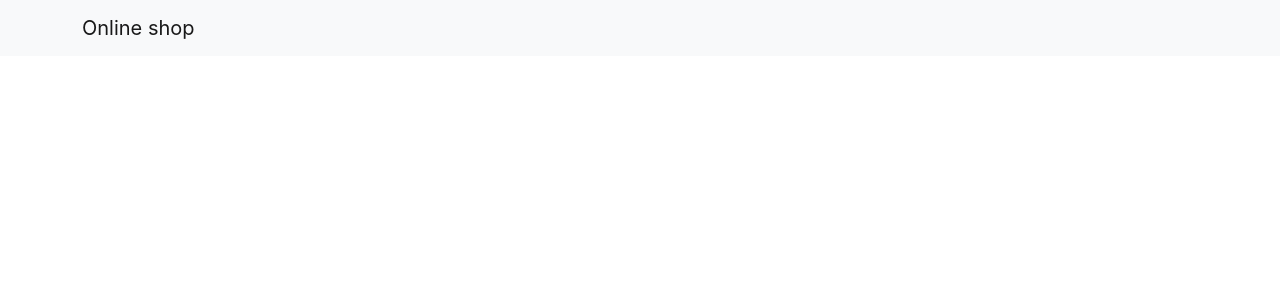
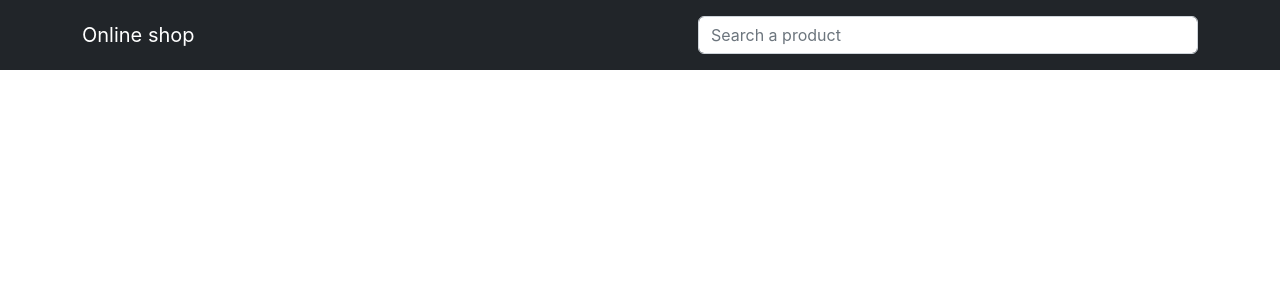
Before and after one commit to MarijaPaunovic/react-online-shop, a React (Create React App) app: page / in a window 1280 px wide. Shown: the top 300 px of the page. Built offline with nearby package versions, Linux system fonts and the light colour scheme.

Commit message:
add react icons

```diff
--- a/package.json
+++ b/package.json
@@ -10,7 +10,8 @@
     "react": "^18.2.0",
     "react-bootstrap": "^2.5.0",
     "react-dom": "^18.2.0",
-    "react-scripts": "^2.1.3",
+    "react-icons": "^4.4.0",
+    "react-scripts": "^5.0.1",
     "web-vitals": "^2.1.4"
   },
   "scripts": {
--- a/src/component/Header/Header.js
+++ b/src/component/Header/Header.js
@@ -1,4 +1,5 @@
 import React from 'react';
+import { FormControl, Nav } from 'react-bootstrap';
 import Container from 'react-bootstrap/Container';
 import Navbar from 'react-bootstrap/Navbar';
 import './Header.css'
@@ -6,11 +7,19 @@ import './Header.css'
 function Header() {
     return (
         <div className='header'>
-            <Navbar bg="light" variant='light'>
+            <Navbar bg="dark" variant='dark'>
                 <Container>
                     <Navbar.Brand href="#home">
                         Online shop
                     </Navbar.Brand>
+                    <Navbar.Text className='search'>
+                        <FormControl
+                            style={{ width: 500 }}
+                            placeholder='Search a product'
+                            className='m-auto'
+                        />
+                    </Navbar.Text>
+
                 </Container>
             </Navbar>
         </div>
```
Also changed, not shown: 1 other file (tests, documents, lock files or other folders).
